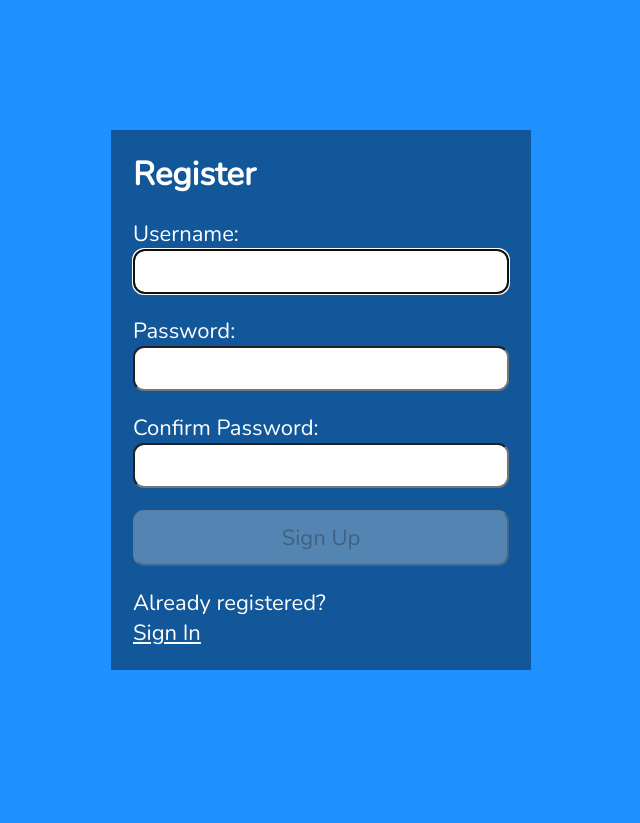
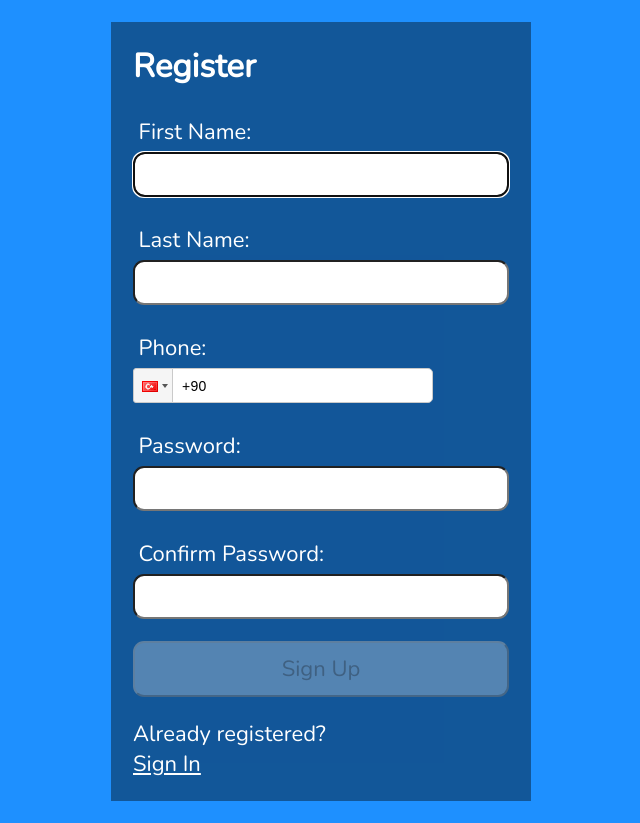
Before and after one commit to sonergezgin/mf-waste-management, a React (Create React App) app: page /register in a window 1280 px wide. Shown: the whole page, without its empty margins (319-959 px from the left). Before the commit the page ends 800 px from the top, so only its background shows below. Built offline with nearby package versions, Linux system fonts and the light colour scheme.

Commit message:
change the fields of register and login page

```diff
--- a/package.json
+++ b/package.json
@@ -13,6 +13,7 @@
     "react": "^18.3.1",
     "react-bootstrap": "^2.10.2",
     "react-dom": "^18.3.1",
+    "react-phone-input-2": "^2.15.1",
     "react-router-dom": "^6.23.1",
     "react-scripts": "5.0.1",
     "web-vitals": "^2.1.4"
--- a/src/Login.js
+++ b/src/Login.js
@@ -5,6 +5,9 @@ import useAuth from "./hooks/useAuth";
 import { Link, useNavigate, useLocation } from 'react-router-dom';
 
 import axios from './api/axios';
+
+import PhoneInput from 'react-phone-input-2'
+import 'react-phone-input-2/lib/style.css'
 
 const LOGIN_URL = '/auth';
 
@@ -17,21 +20,20 @@ const Login = () => {
     const location = useLocation();
     const from = location.state?.from?.pathname || "/";
 
-    const userRef = useRef();
     const errRef = useRef();
 
-    const [username, setUsername] = useState('');
+    const [phone, setPhone] = useState("");
+
     const [password, setPassword] = useState('');
+
     const [errorMessage, setErrorMessage] = useState('');
+
     const [isSuccess, setIsSuccess] = useState(false);
 
-    useEffect(() => {
-        userRef.current.focus();
-    }, [])
 
     useEffect(() => {
         setErrorMessage('');
-    }, [username, password])
+    }, [phone, password])
 
     const handleSubmit = async (e) => {
 
@@ -39,7 +41,7 @@ const Login = () => {
 
         try {
             const response = await axios.post(LOGIN_URL,
-                JSON.stringify({ username, password }),
+                JSON.stringify({ phone, password }),
                 {
                     headers: { 'Content-Type': 'application/json' },
                     withCredentials: true
@@ -52,9 +54,9 @@ const Login = () => {
             const accessToken = response?.data?.accessToken;
             const roles = response?.data?.roles;
 
-            setAuth({ username, password, roles, accessToken });
+            setAuth({ phone, password, roles, accessToken });
 
-            setUsername('');
+            setPhone('');
             setPassword('');
             navigate(from, { replace: true });
 
@@ -87,15 +89,17 @@ const Login = () => {
                 <p ref={errRef} className={errorMessage ? "errmsg" : "offscreen"} aria-live="assertive">{errorMessage}</p>
                 <h1>Sign In</h1>
                 <form onSubmit={handleSubmit}>
-                    <label htmlFor="username">Username:</label>
-                    <input
-                        type="text"
-                        id="username"
-                        ref={userRef}
-                        autoComplete="off"
-                        onChange={(e) => setUsername(e.target.value)}
-                        value={username}
-                        required
+                    <label htmlFor="phone">
+                            Phone:
+                    </label>
+                    <PhoneInput
+
+                    country={'tr'}
+                    disableCountryCode = {true}
+                    placeholder = {"+90 521 16 32"}
+                    value={phone}
+                    onlyCountries = {['tr']}
+                    onChange={e => setPhone(e)}
                     />
 
                     <label htmlFor="password">Password:</label>
--- a/src/Register.js
+++ b/src/Register.js
@@ -3,26 +3,30 @@ import { useRef, useState, useEffect } from "react";
 import { faCheck, faTimes, faInfoCircle } from "@fortawesome/free-solid-svg-icons";
 import { FontAwesomeIcon } from "@fortawesome/react-fontawesome";
 
-import axios from "axios";
+import PhoneInput from 'react-phone-input-2'
+import 'react-phone-input-2/lib/style.css'
 
 
-// minimum 4 maximum 24 letters for username
-const USERNAME_REGEX_EXPRESSION = /^[A-z][A-z0-9-_]{4,16}$/;
+import axios from "axios";
 
 // minimum 8 maximum 16 letters for password
 const PASSWORD_REGEX_EXPRESSION = /^(?=.*[a-z])(?=.*[A-Z])(?=.*[0-9])(?=.*[!@#$%*]).{8,16}$/;
-
 
 const REGISTER_URL = '/register';
 
 const Register = () => {
 
-    const userRef = useRef();
+    const firstNameRef = useRef();
     const errRef = useRef();
 
-    const [username, setUserName] = useState('');
-    const [isValidUsername, setIsValidUserName] = useState(false);
-    const [isUserNameFocused, setIsUserNameFocused] = useState(false);
+    // const [username, setUserName] = useState('');
+    // const [isValidUsername, setIsValidUserName] = useState(false);
+    // const [isUserNameFocused, setIsUserNameFocused] = useState(false);
+
+    const [firstName, setFirstName] = useState('');
+    const [isFirstNameFocused, setIsFirstNameFocused] = useState(false);
+
+    const [lastName, setLastName] = useState('');
 
     const [password, setPassword] = useState('');
     const [isValidPassword, setIsValidPassword] = useState(false);
@@ -32,24 +36,15 @@ const Register = () => {
     const [isValidPasswordAgain, setIsValidPasswordAgain] = useState(false);
     const [isPasswordAgainFocused, setIsPasswordAgainFocused] = useState(false);
 
+    const [phone, setPhone] = useState('');
+
     const [errorMessage, setErrorMessage] = useState('');
     const [isSuccess, setIsSuccess] = useState(false);
 
     // when the page reloads
     useEffect(() => {
-        userRef.current.focus();
+        firstNameRef.current.focus();
     }, [])
-
-    // when the username input is changed
-    useEffect(() => {
-
-        const isUsernameValid = USERNAME_REGEX_EXPRESSION.test(username);
-
-        console.log(isUsernameValid);
-        console.log(username);
-
-        setIsValidUserName(isUsernameValid);
-    }, [username])
 
     // when either password-one or password-two inputs are changed
     useEffect(() => {
@@ -68,7 +63,7 @@ const Register = () => {
     // when either one of those username, password-one, password-two two inputs are changed
     useEffect(() => {
         setErrorMessage('');
-    }, [username, password, passwordAgain])
+    }, [password, passwordAgain])
 
 
 
@@ -77,8 +72,30 @@ const Register = () => {
         e.preventDefault();
 
         try {
+
+            const phoneCode = phone.substring(0,2);
+            const phoneNumber = phone.substring(2, phone.length);
+
+            console.log(JSON.stringify({
+                firstName : firstName,
+                lastName: lastName,
+                password: password,
+                phone: {
+                    phoneCode : phoneCode,
+                    phoneNumber : phoneNumber
+                }
+                }))
+
             const response = await axios.post(REGISTER_URL,
-                JSON.stringify({ userName: username, password: password }),
+                JSON.stringify({
+                    firstName : firstName,
+                    lastName: lastName,
+                    password: password,
+                    phone: {
+                        phoneCode : phoneCode,
+                        phoneNumber : phoneNumber
+                    }
+                    }),
                 {
                     headers: { 'Content-Type': 'application/json' },
                     withCredentials: true
@@ -92,7 +109,7 @@ const Register = () => {
 
             //clear state and controlled inputs
             //need value attrib on inputs for this
-            setUserName('');
+            // setUserName('');
             setPassword('');
             setPasswordAgain('');
 
@@ -125,31 +142,45 @@ const Register = () => {
                     <h1>Register</h1>
 
                     <form onSubmit={handleSubmit}>
-                        <label htmlFor="username">
-                            Username:
-                            <FontAwesomeIcon icon={faCheck} className={isValidUsername ? "valid" : "hide"} />
-                            <FontAwesomeIcon icon={faTimes} className={isValidUsername || !username ? "hide" : "invalid"} />
+                        <label htmlFor="firstName">
+                            First Name:
                         </label>
                         <input
                             type="text"
-                            id="username"
-                            ref={userRef}
+                            id="firstName"
+                            ref={firstNameRef}
                             autoComplete="off"
-                            onChange={(e) => setUserName(e.target.value)}
-                            value={username}
+                            onChange={(e) => setFirstName(e.target.value)}
+                            value={firstName}
                             required
-                            aria-invalid={isValidUsername ? "false" : "true"}
                             aria-describedby="uidnote"
-                            onFocus={() => setIsUserNameFocused(true)}
-                            onBlur={() => setIsUserNameFocused(false)}
+                            onFocus={() => setIsFirstNameFocused(true)}
+                            onBlur={() => setIsFirstNameFocused(false)}
                         />
-                        <p id="uidnote" className={isUserNameFocused && username && !isValidUsername ? "instructions" : "offscreen"}>
-                            <FontAwesomeIcon icon={faInfoCircle} />
-                            4 to 16 characters.<br />
-                            Must begin with a letter.<br />
-                            Letters, numbers, underscores, hyphens allowed.
-                        </p>
 
+                        <label htmlFor="lastName">
+                            Last Name:
+                        </label>
+                        <input
+                            type="text"
+                            id="lastName"
+                            autoComplete="off"
+                            onChange={(e) => setLastName(e.target.value)}
+                            value={lastName}
+                            required
+                            aria-describedby="uidnote"
+                        />
+
+                        <label htmlFor="phone">
+                            Phone:
+                        </label>
+
+                        <PhoneInput
+                        country={'tr'}
+                        value={phone}
+                        onlyCountries = {['tr']}
+                        onChange={e => setPhone(e)}
+                        />
 
                         <label htmlFor="password">
                             Password:
@@ -196,7 +227,7 @@ const Register = () => {
                             Must match the first password input field.
                         </p>
 
-                        <button disabled={!isValidUsername || !isValidPassword || !isValidPasswordAgain ? true : false}>Sign Up</button>
+                        <button disabled={!isValidPassword || !isValidPasswordAgain ? true : false}>Sign Up</button>
                     </form>
                     <p>
                         Already registered?<br />
--- a/src/index.css
+++ b/src/index.css
@@ -52,6 +52,7 @@ a:visited {
 
 input[type="text"],
 input[type="password"],
+label,
 button,
 textarea {
   font-family: 'Nunito', sans-serif;
```
Also changed, not shown: 1 other file (tests, documents, lock files or other folders).
